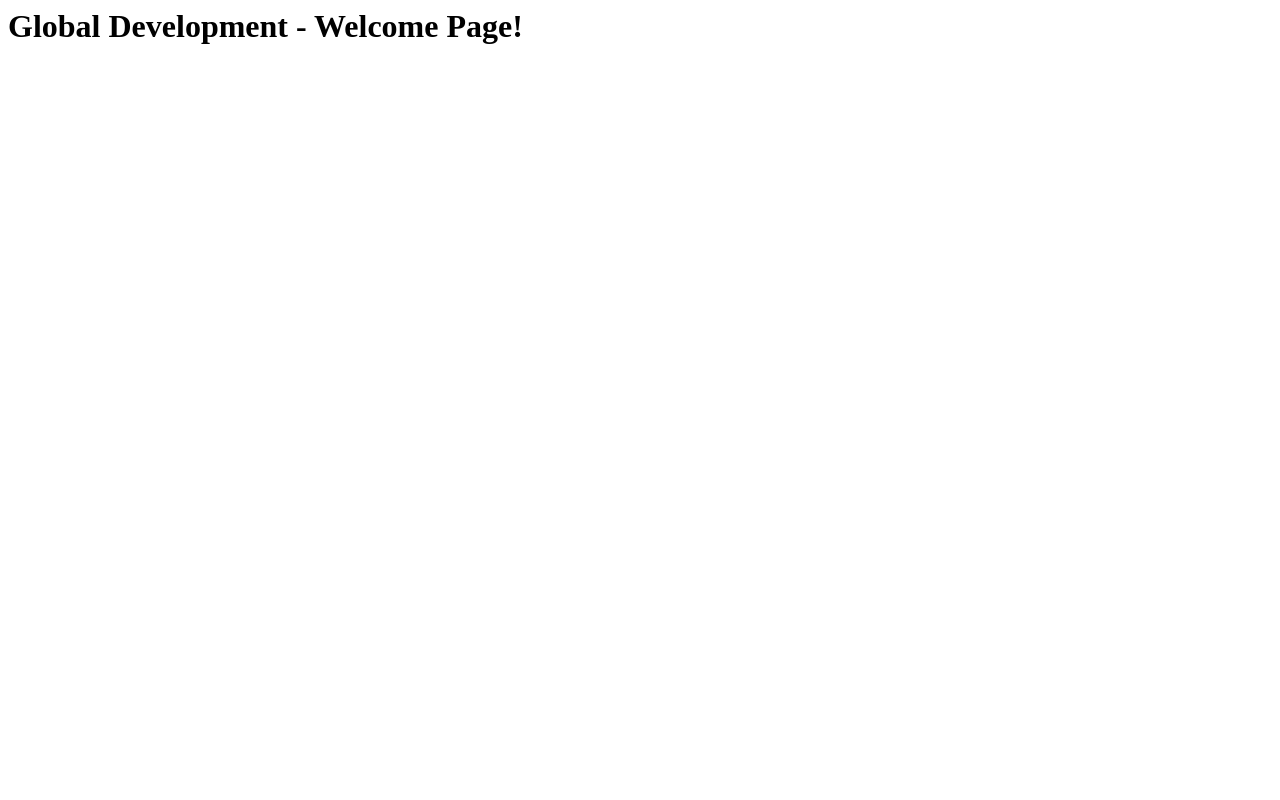
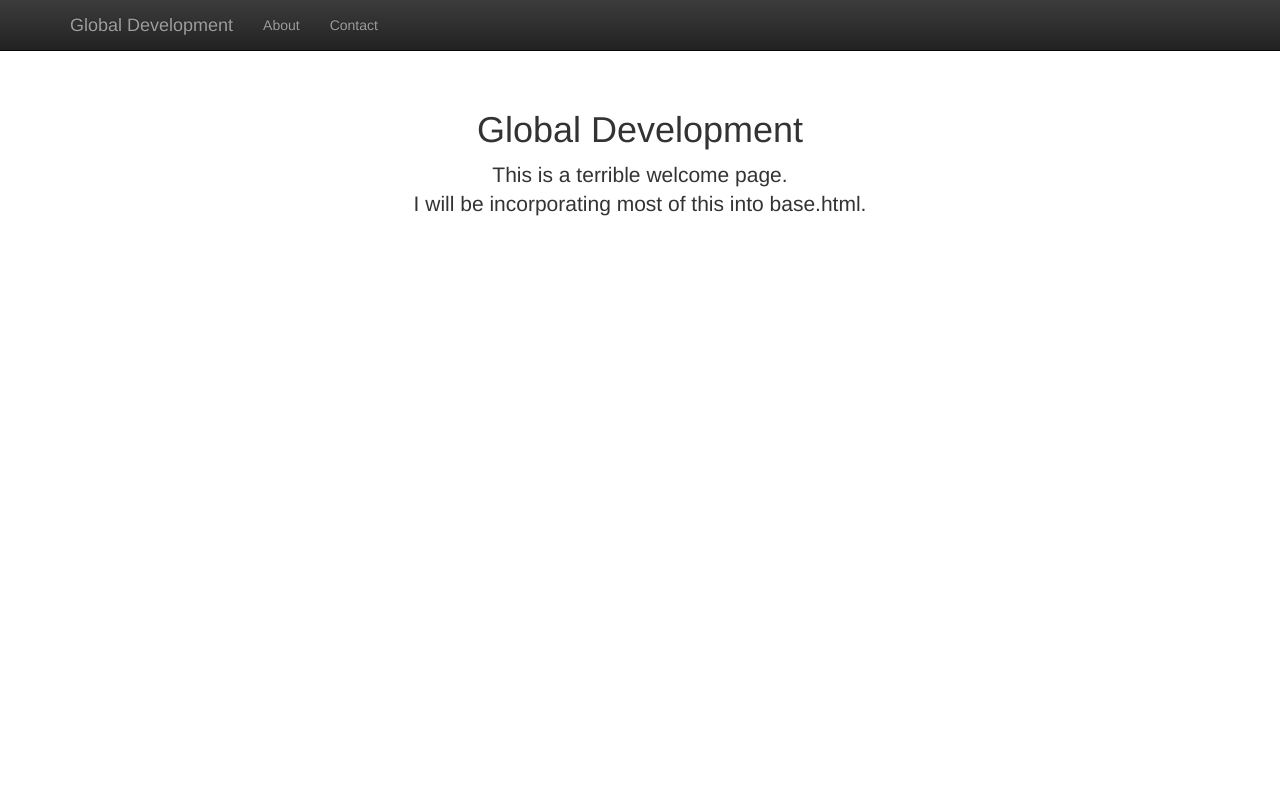
Before and after one commit to pnl8zp/Global-Development, a Django app: page / in a window 1280 px wide. Run offline with Django 3.2, Linux system fonts and the light colour scheme; some libraries are stand-ins or nearby versions.

Commit message:
Ugly first step towards integrating Bootstrap

```diff
--- a/global_development/global_development/templates/welcome_page.html
+++ b/global_development/global_development/templates/welcome_page.html
@@ -1,7 +1,51 @@
 <html>
 <head>
+	<!-- Latest compiled and minified CSS -->
+<link rel="stylesheet" href="https://maxcdn.bootstrapcdn.com/bootstrap/3.3.1/css/bootstrap.min.css">
+
+<!-- Optional theme -->
+<link rel="stylesheet" href="https://maxcdn.bootstrapcdn.com/bootstrap/3.3.1/css/bootstrap-theme.min.css">
+
+<!-- Latest compiled and minified JavaScript -->
+<script src="https://maxcdn.bootstrapcdn.com/bootstrap/3.3.1/js/bootstrap.min.js"></script>
+<style>
+	body {
+  padding-top: 50px;
+}
+.starter-template {
+  padding: 40px 15px;
+  text-align: center;
+}
+</style>
 </head>
 <body>
-    <h1>Global Development - Welcome Page!</h1>
+       <nav class="navbar navbar-inverse navbar-fixed-top">
+      <div class="container">
+        <div class="navbar-header">
+          <button type="button" class="navbar-toggle collapsed" data-toggle="collapse" data-target="#navbar" aria-expanded="false" aria-controls="navbar">
+            <span class="sr-only">Toggle navigation</span>
+            <span class="icon-bar"></span>
+            <span class="icon-bar"></span>
+            <span class="icon-bar"></span>
+          </button>
+          <a class="navbar-brand" href="#">Global Development</a>
+        </div>
+        <div id="navbar" class="collapse navbar-collapse">
+          <ul class="nav navbar-nav">
+            <li><a href="#about">About</a></li>
+            <li><a href="#contact">Contact</a></li>
+          </ul>
+        </div><!--/.nav-collapse -->
+      </div>
+    </nav>
+
+    <div class="container">
+
+      <div class="starter-template">
+        <h1>Global Development</h1>
+        <p class="lead">This is a terrible welcome page.<br> I will be incorporating most of this into base.html.</p>
+      </div>
+
+    </div>
 </body>
 </html>
```
